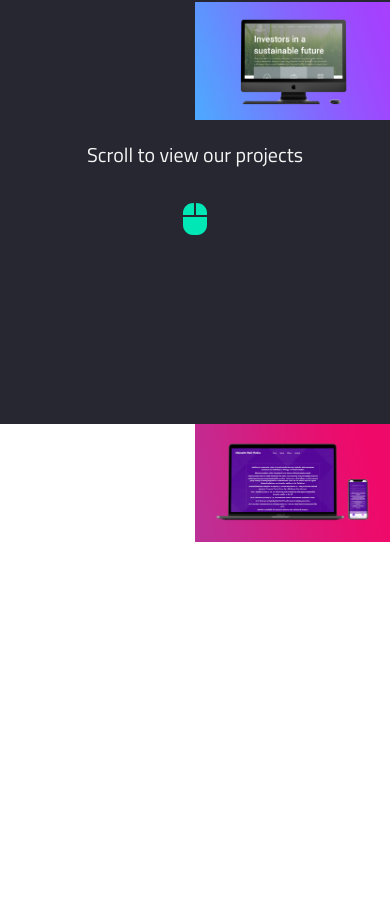
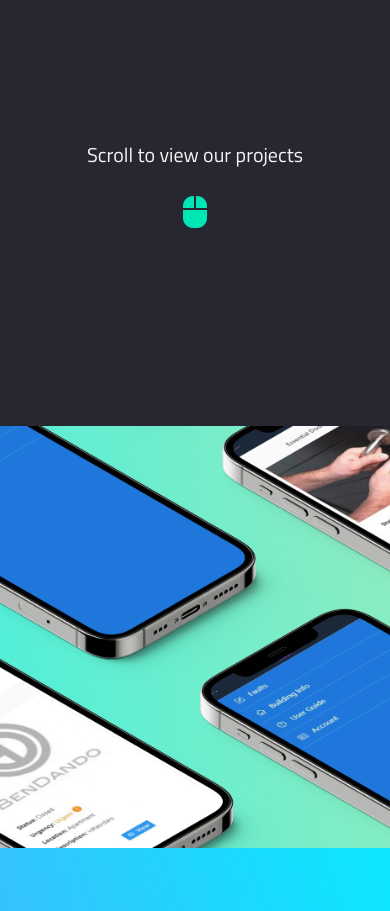
Before and after one commit to bendandoSolo/bendando, a Next.js app: page / in a window 390 px wide. Shown: the part 420-1331 px from the top of the page. Before the commit the page ends 844 px from the top, so only its background shows below. Built offline with nearby package versions, Linux system fonts and the light colour scheme.

Commit message:
Added mobile view

```diff
--- a/pages/index.js
+++ b/pages/index.js
@@ -90,6 +90,40 @@ export default function Home() {
             <img src="images/screenshots/4.jpg" />
           </div>
         </div>
+        <div className="mobile-display">
+          <ProjectPane
+            title="Tenants Hub"
+            type="App &#183; Website &#183; Database"
+            img="images/screenshots/2.jpg"
+            bgColor="tenants-hub"
+            url="/tenants-hub"
+            style={{ height: "45vh" }}
+          />
+          <ProjectPane
+            title="Win A Flat"
+            type="Website &#183; Database &#183; Payments"
+            img="images/screenshots/1.jpg"
+            bgColor="winaflat"
+            url="/win-a-flat"
+            style={{ height: "45vh" }}
+          />
+          <ProjectPane
+            title="Green Acre"
+            type="Website &#183; Branding"
+            img="images/screenshots/3.jpg"
+            bgColor="green-acre"
+            url="/green-acre"
+            style={{ height: "45vh" }}
+          />
+          <ProjectPane
+            title="Malcolm Wall"
+            type="Website &#183; Branding &#183; Media Feeds"
+            img="images/screenshots/4.jpg"
+            bgColor="malcolm-wall"
+            url="/malcolm-wall"
+            style={{ height: "45vh" }}
+          />
+        </div>
       </div>
     </div>
   );
--- a/styles/globals.css
+++ b/styles/globals.css
@@ -650,3 +650,20 @@ footer a:hover {
 #img-4 {
   top: 100%;
 }
+
+.mobile-display {
+  display: none;
+}
+
+@media screen and (max-width: 992px) {
+  .testing-project-display {
+    position: relative;
+    width: 100%;
+    display: none;
+  }
+
+  .mobile-display {
+    display: block;
+    margin-top: 200px;
+  }
+}
```
